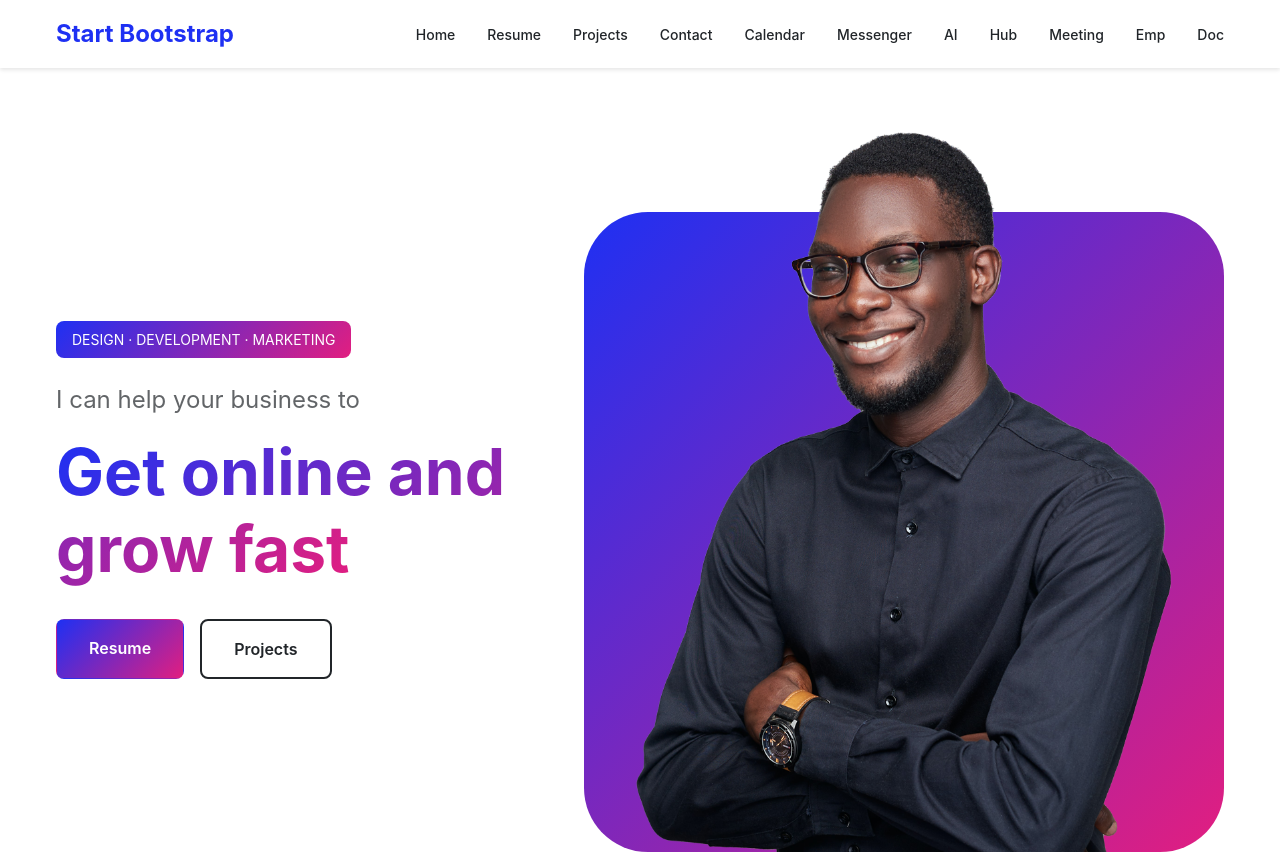
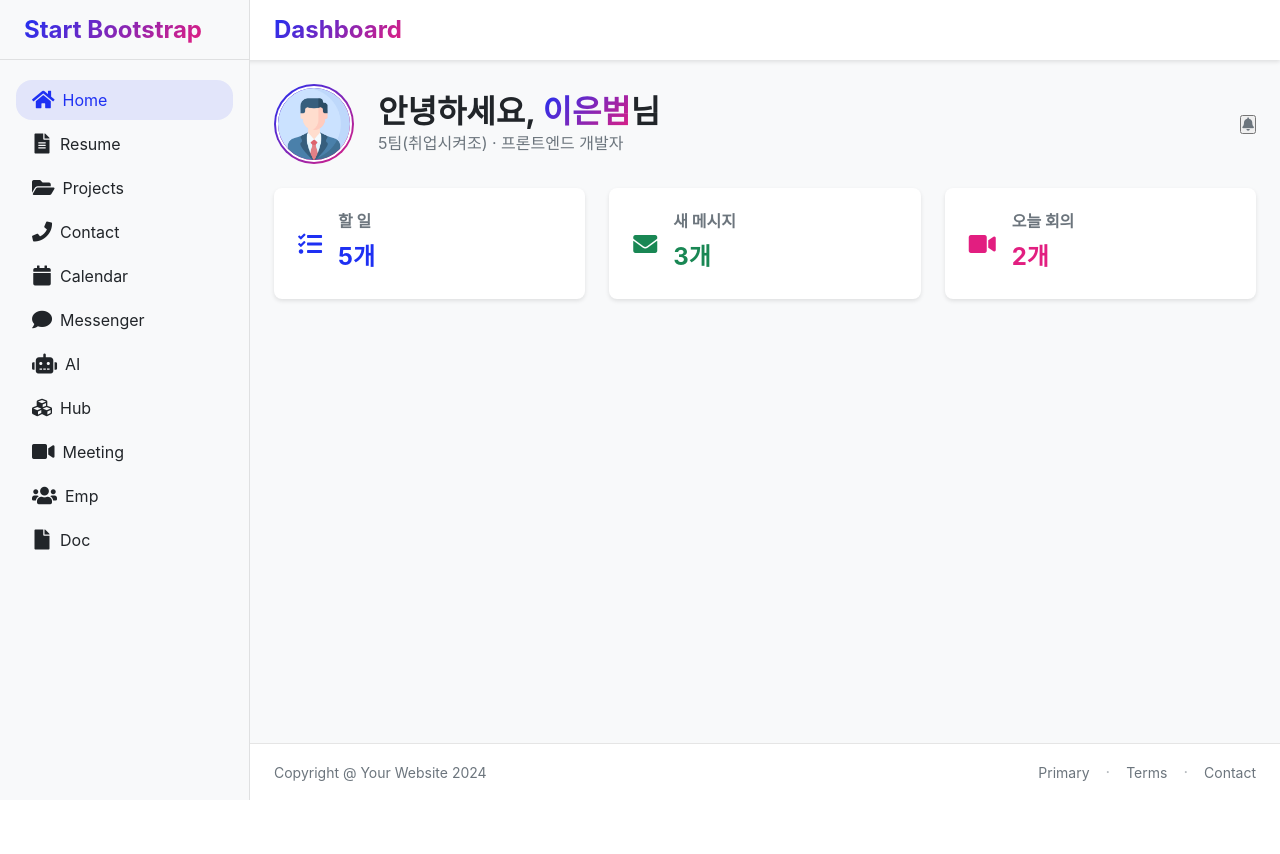
Before and after one commit to dmsqja/Smart-Office, a React (Create React App) app in the folder front/: page /home in a window 1280 px wide. Shown: the top 854 px of the page. After the commit the page ends 800 px from the top, so only its background shows below. Built offline with nearby package versions, Linux system fonts and the light colour scheme.

Commit message:
!Fixup: Front UI Renewal version

```diff
--- a/front/src/components/layout/Header.jsx
+++ b/front/src/components/layout/Header.jsx
@@ -1,67 +1,27 @@
-import { useState } from "react";
 import { NavLink } from "react-router-dom";
+import PropTypes from 'prop-types';
 import '../../styles/layout.css';
 
-const Header = () => {
-    const [isMenuOpen, setIsMenuOpen] = useState(false);
-
+const Header = ({ setIsMenuOpen }) => {
     return(
         <header className="header">
             <div className="header-container">
                 <NavLink to="/" className="brand">
-                    <span className="brand-text">Start Bootstrap</span>
+                    <span className="brand-text">Dashboard</span>
                 </NavLink>
-
                 <button
-                    className="menu-toggler"
-                    type="button"
-                    onClick={() => setIsMenuOpen(!isMenuOpen)}
-                    aria-expanded={isMenuOpen}
-                    aria-controls="navMenu"
+                    className="menu-toggle"
+                    onClick={() => setIsMenuOpen(prev => !prev)}
                 >
-                    <span className="toggler-icon"></span>
+                    <i className="fas fa-bars"></i>
                 </button>
-
-                <nav className={`nav-menu ${isMenuOpen ? 'show' : ''}`} id="navMenu" >
-                    <ul className="nav-list">
-                        <li className="nav-item">
-                            <NavLink to="/" className="nav-link">Home</NavLink>
-                        </li>
-                        <li className="nav-item">
-                            <NavLink to="/resume" className="nav-link">Resume</NavLink>
-                        </li>
-                        <li className="nav-item">
-                            <NavLink to="/projects" className="nav-link">Projects</NavLink>
-                        </li>
-                        <li className="nav-item">
-                            <NavLink to="/contact" className="nav-link">Contact</NavLink>
-                        </li>
-                        <li className="nav-item">
-                            <NavLink to="/calendar" className="nav-link">Calendar</NavLink>
-                        </li>
-                        <li className="nav-item">
-                            <NavLink to="/messenger" className="nav-link">Messenger</NavLink>
-                        </li>
-                        <li className="nav-item">
-                            <NavLink to="/ai" className="nav-link">AI</NavLink>
-                        </li>
-                        <li className="nav-item">
-                            <NavLink to="/hub" className="nav-link">Hub</NavLink>
-                        </li>
-                        <li className="nav-item">
-                            <NavLink to="/meeting" className="nav-link">Meeting</NavLink>
-                        </li>
-                        <li className="nav-item">
-                            <NavLink to="/employee" className="nav-link">Emp</NavLink>
-                        </li>
-                        <li className="nav-item">
-                            <NavLink to="/document" className="nav-link">Doc</NavLink>
-                        </li>
-                    </ul>
-                </nav>
             </div>
         </header>
     );
 };
 
+Header.propTypes = {
+    setIsMenuOpen: PropTypes.func.isRequired
+}
+
 export default Header;
--- a/front/src/components/layout/Layout.jsx
+++ b/front/src/components/layout/Layout.jsx
@@ -1,8 +1,10 @@
 import { Outlet } from 'react-router-dom';
 import Header from './Header';
+import Sidebar from './Sidebar';
+import BottomNav from './BottomNav';
 import Footer from './Footer';
+import { useEffect, useState } from 'react';
 import '../../styles/layout.css';
-import { useEffect, useState } from 'react';
 
 const Layout = () => {
     const [isMenuOpen, setIsMenuOpen] = useState(false);
@@ -13,7 +15,6 @@ const Layout = () => {
         } else {
             document.body.style.overflow = 'visible';
         }
-
         return () => {
             document.body.style.overflow = 'visible';
         };
@@ -21,12 +22,14 @@ const Layout = () => {
 
     return(
         <div className="layout">
-            <Header isMenuOpen={isMenuOpen} setIsMenuOpen={setIsMenuOpen}/>
-            <main className={`main-content ${isMenuOpen ? 'menu-open' : ''}`}>
+            <Header setIsMenuOpen={setIsMenuOpen} />
+            <Sidebar isMenuOpen={isMenuOpen} setIsMenuOpen={setIsMenuOpen} />
+            <main className="main-content">
                 <div className="page-container">
                     <Outlet />
                 </div>
             </main>
+            <BottomNav />
             <Footer />
             {/* 모바일에서 사이드바가 열릴 때 오버레이 추가 */}
             {isMenuOpen && (
--- a/front/src/components/layout/Sidebar.jsx
+++ b/front/src/components/layout/Sidebar.jsx
@@ -44,8 +44,8 @@ const Sidebar = ({ isMenuOpen, setIsMenuOpen }) => {
                 </nav>
             </aside>
             <div
-            className={`sidebar-overlay ${isMenuOpen ? 'show' : ''}`}
-            onClick={() => setIsMenuOpen(false)}
+                className={`sidebar-overlay ${isMenuOpen ? 'show' : ''}`}
+                onClick={() => setIsMenuOpen(false)}
             />
         </>
     );
--- a/front/src/pages/Home.jsx
+++ b/front/src/pages/Home.jsx
@@ -1,15 +1,17 @@
 // 메인 화면
 import Hero from '../components/home/Hero';
 import About from '../components/home/About';
+import Main from '../components/home/Main';
 import '../styles/pages.css'
 
 const Home = () => {
-  return (
-    <div className="page home-page">
-      <Hero />
-      <About />
-    </div>
-  );
+    return (
+        <div className="page home-page">
+            {/* <Hero />
+      <About /> */}
+            <Main />
+        </div>
+    );
 };
 
 export default Home;
--- a/front/src/styles/home.css
+++ b/front/src/styles/home.css
@@ -166,6 +166,158 @@
   transform: translateY(-2px);
 }
 
+/* 대시보드 컨텐츠 */
+.dashboard-content {
+  padding: var(--spacing-4) var(--spaccing-3);
+}
+
+/* 환영 섹션 */
+.welcome-section {
+  margin-bottom: var(--spacing-4);
+}
+
+.welcome-header {
+  display: flex;
+  justify-content: space-between;
+  align-items: center;
+}
+
+.welcome-info {
+  flex: 1;
+}
+
+.profile-container {
+  display: flex;
+  align-items: center;
+  gap: var(--spacing-4);
+}
+
+.profile-image-wrapper {
+  width: 80px;
+  height: 80px;
+  border-radius: 50%;
+  overflow: hidden;
+  background: var(--gradient);
+  padding: 2px;
+}
+
+.profile-image {
+  width: 100%;
+  height: 100%;
+  object-fit: cover;
+  border-radius: 50%;
+  border: 2px solid white;
+}
+
+.user-info h1{
+  font-size: 2rem;
+  margin-bottom: var(--spcing-2);
+}
+
+.position-text {
+  color: var(--gray);
+  font-size: 1rem;
+  margin: 0;
+}
+
+.user-greeting {
+  font-size: 2rem;
+  font-weight: 700;
+  color: var(--dark);
+  margin-bottom: 0.5rem;
+}
+
+.user-position {
+  color: var(--gray);
+  font-size: 1rem;
+}
+
+.notigication-button {
+  width: 40px;
+  height: 40px;
+  border-radius: 50%;
+  background-color: var(--light);
+  border: none;
+  cursor: pointer;
+  display: flex;
+  align-items: center;
+  justify-content: center;
+  transition: background-color 0.3s ease;
+}
+
+.notification-button:hover {
+  background-color: #ebebeb;
+}
+
+.notification-button i {
+  color: var(--gray);
+}
+
+/* 상태 카드 */
+.status-grid {
+  display: grid;
+  grid-template-columns: repeat(3, 1fr);
+  gap: var(--spacing-4);
+  margin-bottom: var(--spacing-5);
+}
+
+.status-card {
+  background-color: white;
+  border-radius: var(--border-radius-lg);
+  padding: var(--spacing-4);
+  box-shadow: 0 2px 4px rgba(0, 0, 0, 0.1);
+}
+
+.status-content {
+  display: flex;
+  align-items: center;
+  gap: var(--spacing-3);
+}
+
+.status-content i {
+  font-size: 1.5rem;
+}
+
+.status-info {
+  flex: 1;
+}
+
+.status-info h3 {
+  font-size: 1rem;
+  color: var(--gray);
+  margin-bottom: var(--spacing-2);
+}
+
+.status-info p {
+  font-size: 1.5rem;
+  font-weight: 700;
+  margin: 0;
+}
+
+.status-title {
+  font-size: 1rem;
+  color: var(--gray);
+  margin-bottom: 0.5rem;
+}
+
+.status-value {
+  font-size: 1.5rem;
+  font-weight: 700;
+}
+
+/* 색상 */
+.blue {
+  color: #2563eb;
+}
+
+.green {
+  color: #059669;
+}
+
+.red {
+  color: #dc2626;
+}
+
 /* Responsive Styles */
 @media (max-width: 992px) {
   .profile {
@@ -197,6 +349,37 @@
 }
 
 @media (max-width: 768px) {
+  .status-grid {
+    grid-template-columns: 1fr;
+    gap: var(--spacing-3);
+  }
+
+  .user-info h1 {
+    font-size: 1.5rem;
+  }
+
+  .profile-container {
+    gap: var(--spacing-3);
+  }
+
+  .profile-image-wrapper {
+    width: 60px;
+    height: 60px;
+  }
+
+  .dashboard-content {
+    padding: 1rem;
+  }
+
+  .status-cards {
+    grid-template-columns: 1fr;
+    gap: 1rem;
+  }
+
+  .user-greeting {
+    font-size: 1.5rem;
+  }
+
   .profile {
     height: 50vw;
     width: 50vw;
@@ -220,6 +403,35 @@
 }
 
 @media (max-width: 576px) {
+  .welcome-header {
+    flex-direction: column;
+    align-items: flex-start;
+    gap: var(--spacing-3);
+  }
+
+  .notification-button {
+    align-self: flex-end;
+  }
+
+  .dashboard-content {
+    padding: var(--spacing-3) var(--spacing-2);
+  }
+
+  .profile-container {
+    flex-direction: column;
+    align-items: flex-start;
+    gap: var(--spacing-2);
+  }
+
+  .profile-image-wrapper {
+    width: 50px;
+    height: 50px;
+  }
+
+  .notifications {
+    align-self: flex-end;
+  }
+
   .profile {
     height: 60vw;
     width: 60vw;
--- a/front/src/styles/layout.css
+++ b/front/src/styles/layout.css
@@ -1,20 +1,55 @@
+:root {
+    --sidebar-width: 250px;
+    --header-height: 60px;
+    --bottom-nav-height: 60px;
+}
+
+/* Layout Styles */
+.layout {
+    min-height: 100vh;
+    display: flex;
+    flex-direction: column;
+}
+
 /* Header Styles */
 .header {
+    height: var(--header-height);
     width: 100%;
-    padding: 1rem 0;
+    padding: 0;
     background-color: white;
     box-shadow: 0 2px 4px rgba(0, 0, 0, 0.1);
+    position: fixed;
+    top: 0;
+    left: 0;
     z-index: 1000;
 }
 
 .header-container {
-    max-width: 1200px;
-    margin: 0 auto;
-    padding: 0 1rem;
+    height: 100%;
+    padding: 0 var(--spacing-4);
     display: flex;
+    align-items: center;
     justify-content: space-between;
-    align-items: center;
-    position: relative;
+}
+
+.menu-toggle {
+    display: none;
+    background: none;
+    border: none;
+    cursor: pointer;
+    padding: var(--spacing-2);
+}
+
+@media (max-width: 991px) {
+    .menu-toggle {
+        display: block;
+    }
+}
+
+@media (min-width: 992px) {
+    .header-container {
+        margin-left: var(--sidebar-width);
+    }
 }
 
 .brand {
@@ -24,86 +59,126 @@
 .brand-text {
     font-weight: 700;
     font-size: 1.5rem;
+    background: var(--gradient);
+    -webkit-background-clip: text;
+    background-clip: text;
+    color: transparent;
+}
+
+/* Sidebar Styles */
+.sidebar {
+    width: var(--sidebar-width);
+    background-color: var(--light);
+    position: fixed;
+    left: 0;
+    top: 0;
+    bottom: 0;
+    z-index: 1000;
+    overflow-y: auto;
+    transition: transform 0.3s ease-in-out;
+    border-right: 1px solid rgba(0, 0, 0, 0.1);
+}
+
+.sidebar-header {
+    height: var(--header-height);
+    display: flex;
+    align-items: center;
+    padding: 0 var(--spacing-4);
+    border-bottom: 1px solid rgba(0, 0, 0, 0.1);
+}
+
+.nav-menu {
+    padding: var(--spacing-3) 0;
+}
+
+.nav-list {
+    list-style: none;
+    margin: 0;
+    padding: 0;
+}
+
+.nav-item {
+    margin: var(--spacing-1) var(--spacing-3);
+}
+
+.nav-link {
+    display: flex;
+    align-items: center;
+    gap: var(--spacing-2);
+    padding: var(--spacing-2) var(--spacing-3);
+    color: var(--dark);
+    text-decoration: none;
+    border-radius: var(--border-radius);
+    transition: all 0.3s ease;
+}
+
+.nav-link:hover,
+.nav-link.active {
+    background-color: rgba(30, 48, 243, 0.1);
     color: var(--primary);
 }
 
-.nav-menu {
+/* Mobile Bottom Navigation */
+.bottom-nav {
+    display: none;
+    position: fixed;
+    bottom: 0;
+    left: 0;
+    right: 0;
+    height: var(--bottom-nav-height);
+    background-color: white;
+    box-shadow: 0 -2px 4px rgba(0, 0, 0, 0.1);
+    z-index: 1000;
+}
+
+.bottom-nav .nav-list {
+    height: 100%;
     display: flex;
-    transition: all 0.3s ease-in-out;
+    justify-content: space-around;
     align-items: center;
 }
 
-.nav-list {
-    display: flex;
-    list-style: none;
+.bottom-nav .nav-item {
     margin: 0;
-    padding: 0;
-    gap: 2rem;
+    flex: 1;
 }
 
-.nav-link {
-    text-decoration: none;
-    color: var(--dark);
-    font-weight: 500;
-    font-size: 0.875rem;
-    transition: color 0.3s ease;
+.bottom-nav .nav-link {
+    height: 100%;
+    flex-direction: column;
+    justify-content: center;
+    align-items: center;
+    padding: var(--spacing-2);
+    font-size: 0.75rem;
+    border-radius: 0;
+    gap: var(--spacing-1);
 }
 
-.nav-link:hover,
-.nav-link:active {
-    color: var(--primary);
+/* Main Content */
+.main-content {
+    flex: 1;
+    margin-top: var(--header-height);
+    padding: var(--spacing-4);
+    transition: margin-left 0.3s ease-in-out;
+    background-color: var(--light);
 }
 
-.menu-toggler {
-    display: none;
-    padding: 0.1rem 0.5rem 0.5rem 0.5rem;
-    background: none;
-    border: 1px solid rgba(0, 0, 0, 0.1);
-    border-radius: 0.25rem;
-    cursor: pointer;
-}
-
-.toggler-icon {
-    display: inline-block;
-    width: 1.5rem;
-    height: 2px;
-    background-color: #000;
-    position: relative;
-    transition: background-color 0.2s;
-
-}
-
-.toggler-icon::before,
-.toggler-icon::after {
-    content: '';
-    position: absolute;
-    display: block;
-    width: 100%;
-    height: 2px;
-    background-color: #000;
-    transition: transform 0.2s;
-}
-
-.toggler-icon::before {
-    top: -6px;
-}
-
-.toggler-icon::after {
-    bottom: -6px;
+@media (min-width: 992px) {
+    .main-content {
+        margin-left: var(--sidebar-width);
+    }
 }
 
 /* Footer Styles */
 .footer {
-    background-color: #fff;
-    padding: 2rem 0;
+    background-color: white;
+    padding: var(--spacing-3) 0;
     margin-top: auto;
-    flex-shrink: 0;
+    border-top: 1px solid rgba(0, 0, 0, 0.1);
 }
 
 .footer-container {
-    max-width: 1200px;
-    margin: 0 auto;
-    padding: 0 1rem;
+    padding: 0 var(--spacing-4);
 }
 
 .footer-content {
@@ -111,18 +186,25 @@
     justify-content: space-between;
     align-items: center;
     flex-wrap: wrap;
-    gap: 1rem;
+    gap: var(--spacing-3);
 }
 
 .copyright {
-    color: var(--dark);
+    color: var(--gray);
     font-size: 0.875rem;
 }
 
 .footer-links {
     display: flex;
     align-items: center;
-    gap: 0.5rem;
+    gap: var(--spacing-3);
+}
+
+.footer-link {
+    color: var(--gray);
+    text-decoration: none;
+    font-size: 0.875rem;
+    transition: color 0.3s ease;
 }
 
 .footer-link:hover {
@@ -130,92 +212,77 @@
 }
 
 .separator {
-    color: var(--dark);
+    color: var(--gray);
     opacity: 0.5;
 }
 
-/* Layout Styles */
-.layout {
-    min-height: 100vh;
-    display: flex;
-    flex-direction: column;
-}
-
-.main-content {
-    transition: transform 0.3s ease-in-out;
-    will-change: transform;
-    padding-top: var(--header-height);
-}
-
-.nav-menu.show ~ .main-content {
-    transform: translateY(300px);
-}
-
-.page-container {
-    width: 100%;
-    max-width: var(--max-width);
-    margin: 0 auto;
-    padding: 0 var(--container-padding);
+@media (min-width: 992px) {
+    .footer-container {
+        margin-left: var(--sidebar-width);
+    }
 }
 
 /* Responsive Styles */
-@media (max-width: 992px) {
-    .header-container {
-        padding: 0 1rem;
-        flex-direction: column;
-        align-items: stretch;
+@media (max-width: 991px) {
+    .sidebar {
+        transform: translateX(-100%);
     }
 
-    .menu-toggler {
-        display: block;
-        position: absolute;
-        right: 1rem;
-        top: 1rem;
-        transform: translateY(-50%);
+    .sidebar.show {
+        transform: translateX(0);
     }
 
-    .nav-menu {
-        max-height: 0;
-        opacity: 0;
-        overflow: hidden;
-        background: white;
-        border-top: 1px solid rgba(0, 0, 0, 0.1);
+    .bottom-nav {
+        display: block;
     }
 
-    .nav-menu.show {
-        max-height: 300px;
-        opacity: 1;
-        padding: 1rem 0;
+    .main-content {
+        margin-left: 0;
+        padding-bottom: calc(var(--bottom-nav-height) + var(--spacing-3));
     }
 
-    .nav-list {
-        flex-direction: column;
-        padding: 0 1rem;
+    .footer-container {
+        margin-left: 0;
+        padding-bottom: var(--bottom-nav-height);
     }
 
-    .nav-item {
-        padding: 0.5rem 0;
-        transform: translateY(-10px);
-        opacity: 0;
-        transition: all 0.3s ease-in-out;
-        width: 100%;
-        text-align: left;
+    /* Add overlay when sidebar is open */
+    .sidebar-overlay {
+        display: none;
+        position: fixed;
+        top: 0;
+        left: 0;
+        right: 0;
+        bottom: 0;
+        background-color: rgba(0, 0, 0, 0.5);
+        z-index: 999;
     }
 
-    .nav-menu.show .nav-item {
-        transform: translateY(0);
-        opacity: 1;
+    .sidebar-overlay.show {
+        display: block;
     }
-
-    .nav-menu.show .nav-item:nth-child(1) {transition-delay: 0.1s; }
-    .nav-menu.show .nav-item:nth-child(2) {transition-delay: 0.2s; }
-    .nav-menu.show .nav-item:nth-child(3) {transition-delay: 0.3s; }
-    .nav-menu.show .nav-item:nth-child(4) {transition-delay: 0.4s; }
-
 }
 
-@media (max-width: 576px) {
-    .page-container{
-        --container-padding: 1rem;
-    }
+/* Icon Styles */
+.nav-link i {
+    font-size: 1.25rem;
+    min-width: 1.25rem;
+    text-align: center;
 }
+
+.bottom-nav .nav-link i {
+    font-size: 1.5rem;
+    margin-bottom: var(--spacing-1);
+}
+
+.menu-toggle i {
+    font-size: 1.5rem;
+    color: var(--dark);
+}
+
+/* svg 관련 스타일 제거 */
+.nav-link svg,
+.bottom-nav .nav-link svg,
+.menu-toggle svg {
+    display: none;
+}
```
Also changed, not shown: front/src/components/home/Main.jsx (line endings or trailing spaces).
